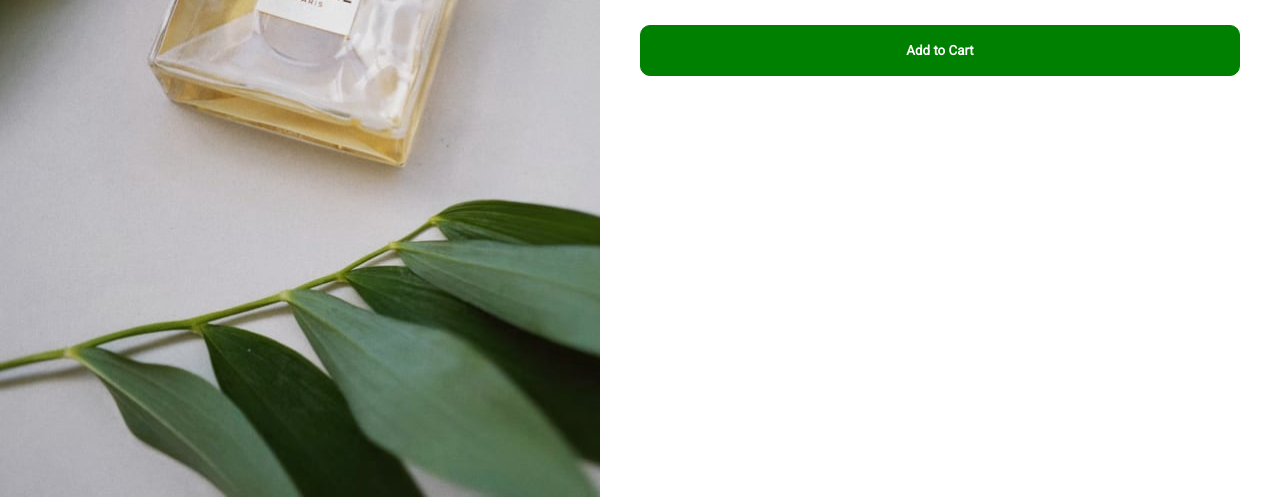
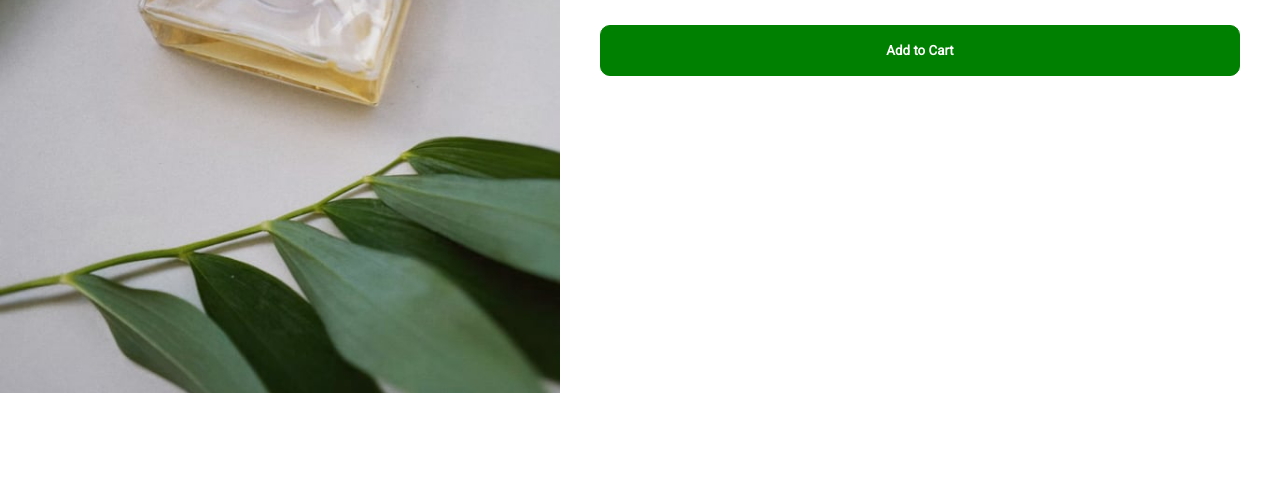
Before and after one commit to sumaiya-rahman-chowdhury/Challange, a plain HTML site: page index.html in a window 1280 px wide. Shown: the part 407-908 px from the top of the page. After the commit the page ends 800 px from the top, so only its background shows below. Drawn offline with Linux system fonts and the light colour scheme.

Commit message:
issue fixed

```diff
--- a/index.html
+++ b/index.html
@@ -14,8 +14,8 @@
 <body>
   	<div class="main">
   	<div class="row">
-  		<div class="col-1">
-  		<img src="img/image-product-desktop.jpg" class="img">
+  		<div class="col-img">
+
   		</div>
 
 		<div class="col-1">
--- a/style.css
+++ b/style.css
@@ -28,12 +28,14 @@
 	text-align: justify;
 	font-weight: lighter;
 }
-.img{
-	margin-right:20px;
-	height: 100%;
-	width: 100%;
-
-
+.col-img{
+	background-image: url("img/image-product-desktop.jpg");
+	flex: 1;
+    background-size: cover;
+    background-position: center;
+    background-repeat: no-repeat;
+    height: 100vh;
+    margin-right: 40px;
 }
 .price{
 	margin-top: 40px;
```
